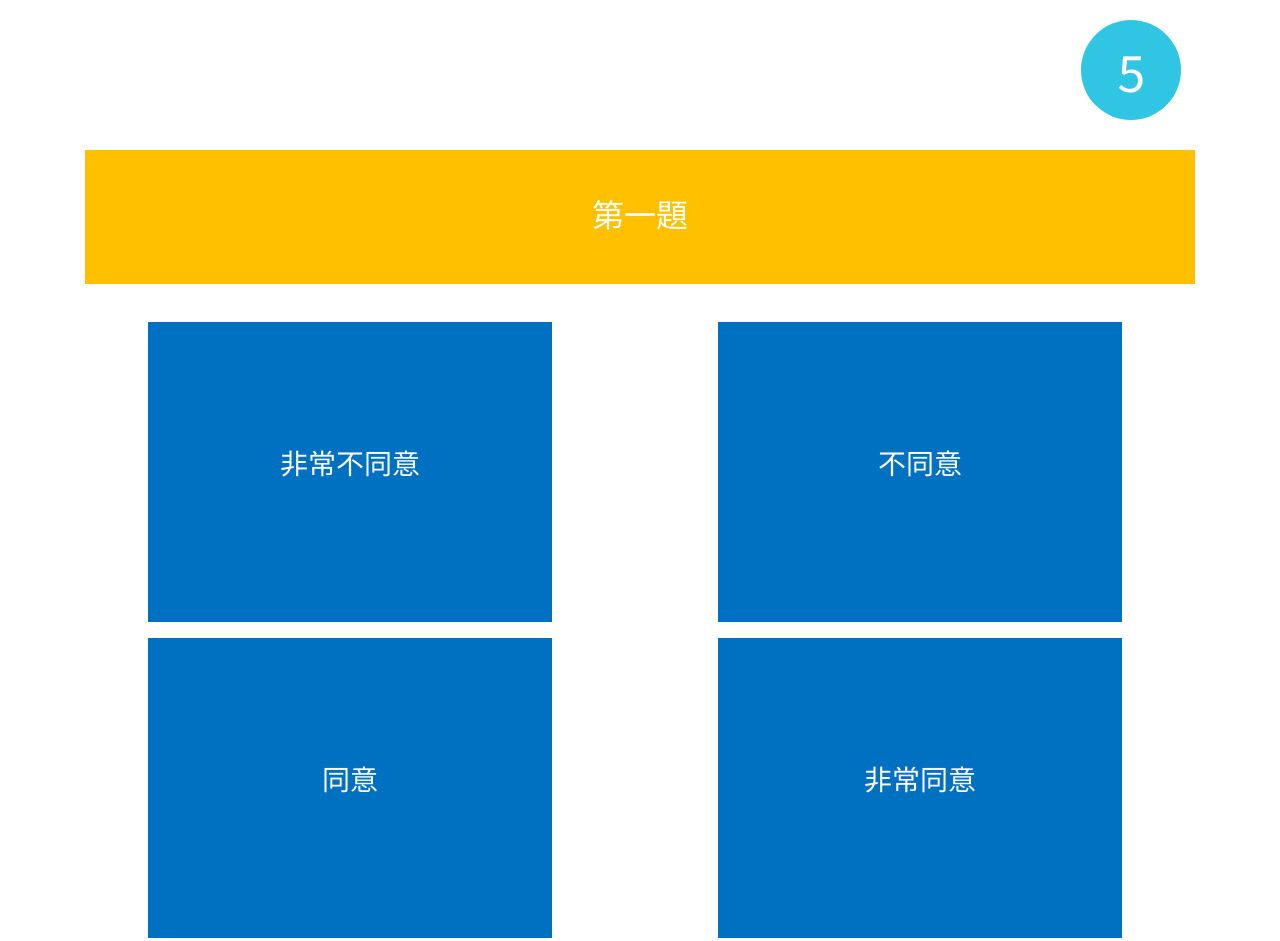
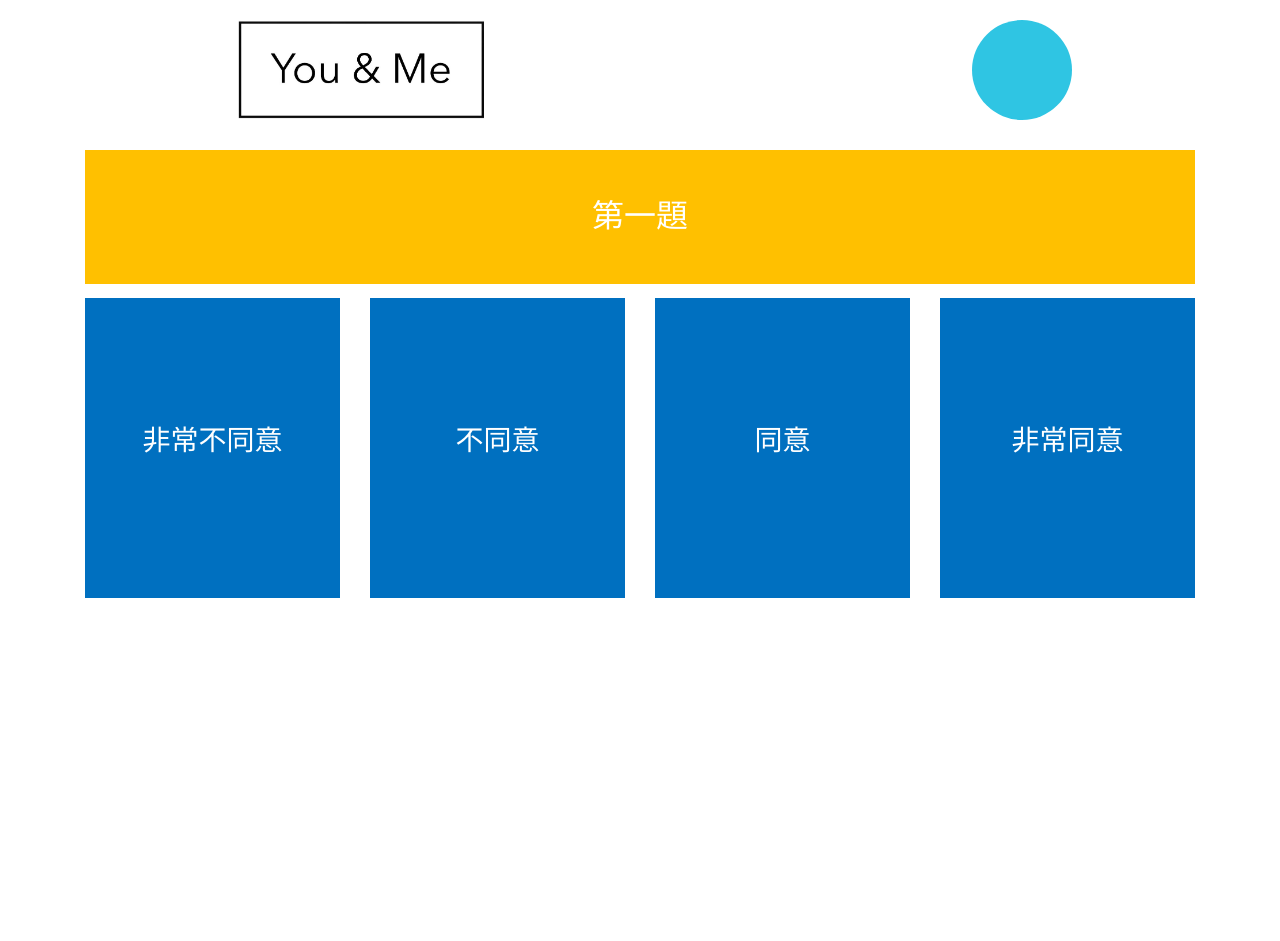
Before and after one commit to jerry861200/Questionnaire, a plain HTML site: page Q1.html in a window 1280 px wide. After the commit the page ends 800 px from the top, so only its background shows below. Drawn offline with nearby package versions, Linux system fonts and the light colour scheme.

Commit message:
add Logo

```diff
--- a/Q1.html
+++ b/Q1.html
@@ -12,6 +12,15 @@
     <link href="https://fonts.googleapis.com/css?family=Noto+Sans+TC&display=swap" rel="stylesheet">
     <title>Questionnaire</title>
     <style>
+        #logo{
+            background-image: url("Logo.jpg");
+            background-size: 75% 75%;
+
+        }
+        #Logo{
+           margin-left:20px;
+           padding-top: 20px;
+        }
         * {
             font-family: 'Noto Sans TC', sans-serif;
         }
@@ -39,11 +48,11 @@
             margin: 20px auto;
         }
 
-        .counterBefore{
+        .counterBefore {
             background-color: #2FC5E3;
         }
 
-        .counterAfter{
+        .counterAfter {
             background-color: red;
         }
 
@@ -53,20 +62,27 @@
 
         .form-check {
             width: inherit;
+            padding-left: 0;
         }
 
         label {
             width: inherit;
+
+
         }
 
         .option {
             background-color: #0070c0;
             min-height: 300px;
             width: inherit;
+
         }
 
         [type=radio] {
             opacity: 0;
+            position: absolute;
+            width: 0;
+            height: 0;
         }
 
         [type=radio]+.option {
@@ -77,7 +93,6 @@
             color: white;
             line-height: 280px;
         }
-
     </style>
 
 </head>
@@ -86,8 +101,10 @@
     <!--timeCounter-->
     <header>
         <div class="row">
-            <div class="col-9"></div>
-            <div class="col-3">
+            <div class="col-md-2"></div>
+            <div class="col-md-3 col-6" ><img src="Logo.jpg" alt="" id="Logo" height="120px"></div>
+            <div class="col-md-3 col-2"></div>
+            <div class="col-md-3 col-4">
                 <div class="counterBlock rounded-circle row counterBefore">
                     <p class="counterNumber mx-auto my-auto">
                     </p>
@@ -97,71 +114,57 @@
     </header>
     <!--Question & Answers-->
     <section class="container">
-        <div id="questionBlock" class="p-5 mb-5">
+        <div id="questionBlock" class="p-5 mb-4">
             <h2 class="text-center questionPassage">第一題</h2>
         </div>
         <form action="Q2.html">
             <div class="form-group">
-                <div class="row my-3" >
-                    <div class="col-md-6">
+                <div class="row my-3">
+                    <div class="col-md-3 col-6 mb-3">
                         <div class="form-check">
-                            <label class="form-check-label row" for="brave1">
-                                <div class="col-md-1"><p class="invisible" id="warning">時間是不等人的，快點做!!!</p></div>
-                                <div class="col-md-10">
-                                    <input class="form-check-input" type="radio" name="brave"
-                                        id="brave1" value="1">
+                            <label class="form-check-label " for="brave1">
+                                <input class="form-check-input" type="radio" name="brave" id="brave1" value="1">
                                 <div class="option veryDisagree">
-                                        <h3 class="optionValues text-center">非常不同意</h3>
+                                    <p class="optionValues text-center h3">非常不同意</p>
                                 </div>
-                                </div>
-                                <div class="col-md-1"></div>
                             </label>
                         </div>
                     </div>
-                    <div class="col-md-6">
+                    <div class="col-md-3 col-6 mb-3">
                         <div class="form-check">
-                            <label class="form-check-label row" for="brave2">
-                                <div class="col-md-1"></div>
-                                <div class="col-md-10">
-                                    <input class="form-check-input" type="radio" name="brave"
-                                        id="brave2" value="2">
+                            <label class="form-check-label " for="brave2">
+                                <input class="form-check-input" type="radio" name="brave" id="brave2" value="2">
                                 <div class="option Disagree">
                                     <h3 class="optionValues text-center">不同意</h3>
                                 </div>
-                                </div>
-                                <div class="col-md-1"></div>
                             </label>
                         </div>
                     </div>
-                </div>
-                <div class="row">
-                    <div class="col-md-6">
+
+
+                    <div class="col-md-3 col-6">
                         <div class="form-check">
-                            <label class="form-check-label row" for="brave3">
-                                <div class="col-md-1"></div>
-                                <div class="col-md-10">
-                                    <input class="form-check-input" type="radio" name="brave"
-                                        id="brave3" value="3">
+                            <label class="form-check-label" for="brave3">
+
+
+                                <input class="form-check-input" type="radio" name="brave" id="brave3" value="3">
                                 <div class="option agree">
                                     <h3 class="optionValues text-center">同意</h3>
                                 </div>
-                                </div>
-                                <div class="col-md-1"></div>
+
+
                             </label>
                         </div>
                     </div>
-                    <div class="col-md-6">
+                    <div class="col-md-3 col-6">
                         <div class="form-check">
-                            <label class="form-check-label row" for="brave4">
-                                <div class="col-md-1"></div>
-                                <div class="col-md-10">
-                                    <input class="form-check-input" type="radio" name="brave"
-                                        id="brave4" value="4">
+                            <label class="form-check-label" for="brave4">
+                                <input class="form-check-input" type="radio" name="brave" id="brave4" value="4">
                                 <div class="option veryAgree">
                                     <h3 class="optionValues text-center">非常同意</h3>
                                 </div>
-                                </div>
-                                <div class="col-md-1"></div>
+
+
                             </label>
                         </div>
                     </div>
@@ -210,10 +213,11 @@
 
         }
 
-        function setCookie(cookieName,cookieValue){
+        function setCookie(cookieName, cookieValue) {
             document.cookie = `${cookieName}=${cookieValue}`;
         }
-        function jump(question,brave,plan,observe,empathy){
+
+        function jump(question, brave, plan, observe, empathy) {
             url = `${question}.html?brave=${brave}&plan=${plan}&observe=${observe}&empathy=${empathy}`;
             window.location.href = url;
         }
@@ -227,13 +231,13 @@
         // }
 
         //執行showTime()
-        showTime();
+        // showTime();
         //執行changeQuestion
-        $("label.form-check-label").change(()=>{
+        $("label.form-check-label").change(() => {
             let brave = document.querySelector(`input[name="brave"]:checked`).value;
             totalBrave += brave;
             // setCookie("totalBrave",totalBrave);
-            jump("Q2",totalBrave,0,0,0);
+            jump("Q2", totalBrave, 0, 0, 0);
         })
 
 
```
Also changed, not shown: Logo.jpg (added). Lines whose indentation alone changed are shown as unchanged.
